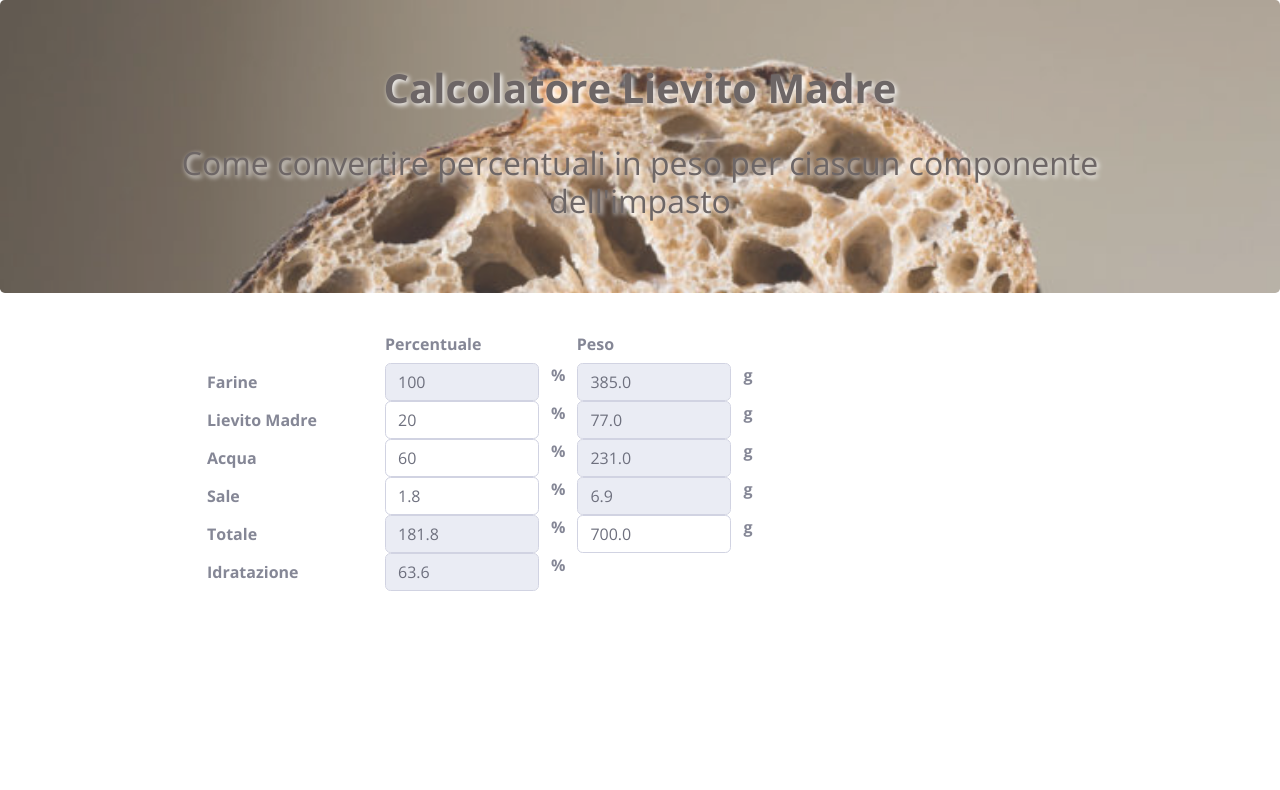
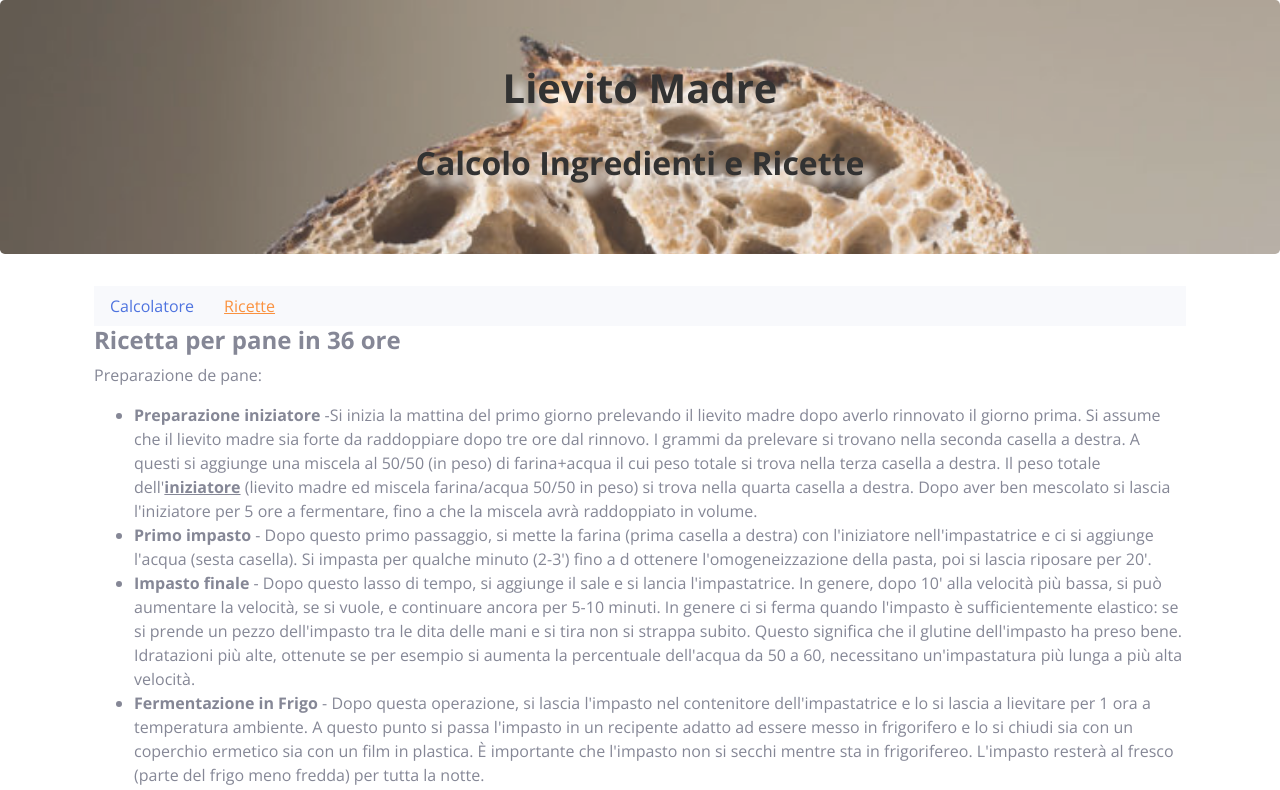
Before and after one commit to octupole/mybootstrap, a React (Create React App) app: page /Recepies in a window 1280 px wide. Shown: the top 790 px of the page. Built offline with nearby package versions, Linux system fonts and the light colour scheme.

Commit message:
Another brick

```diff
--- a/package.json
+++ b/package.json
@@ -10,6 +10,8 @@
     "node-sass": "^4.14.1",
     "react": "^16.13.1",
     "react-dom": "^16.13.1",
+    "react-router": "^5.1.2",
+    "react-router-dom": "^5.1.2",
     "react-scripts": "3.4.1",
     "reactstrap": "^8.4.1"
   },
--- a/public/index.html
+++ b/public/index.html
@@ -25,7 +25,7 @@
       Learn how to configure a non-root public URL by running `npm run build`.
     -->
     <link href="https://fonts.googleapis.com/css2?family=Open+Sans:ital,wght@0,400;0,700;1,400&display=swap" rel="stylesheet">
-    <title>React App</title>
+    <title>Lievito Madre</title>
   </head>
   <body style="font-family: 'Open Sans', sans-serif;">
     <noscript>You need to enable JavaScript to run this app.</noscript>
--- a/src/components/Layouts/Layouts.jsx
+++ b/src/components/Layouts/Layouts.jsx
@@ -2,6 +2,8 @@ import React from 'react';
 import bgimage from '../../assets/images/theperfectloaf.jpg';
 import { Jumbotron, Container } from 'reactstrap';
 import Aux from '../Aux';
+
+
 const styleImg={
   fontFamily: "'Open Sans', sansSerif",
     position: 'relative',
@@ -13,15 +15,15 @@ const styleImg={
     opacity: '0.8',
     backgroundImage: "url("+bgimage+")",
     height: 'cover',
-    color: '#494040',
-    textShadow: '2px 2px 5px white'
+    color: 'black',
+    textShadow: '10px 10px 10px white'
   }
 const layout = ( props ) => (
     <Aux>
     <Jumbotron style={styleImg}>
       <Container>
-    <h1 className="text-center"><b>Calcolatore Lievito Madre</b></h1><br/>
-    <h2 className="text-center">Come convertire percentuali in peso per ciascun componente dell&#39;impasto</h2>
+    <h1 className="text-center"><b>Lievito Madre</b></h1><br/>
+    <h2 className="text-center"><b>Calcolo Ingredienti e Ricette</b></h2>
     </Container>
     </Jumbotron>
     <Container>{props.children}</Container>
--- a/src/components/Layouts/PrintLine.js
+++ b/src/components/Layouts/PrintLine.js
@@ -3,27 +3,30 @@ import { Col, Row, Input, Label } from 'reactstrap';
 
 const printLine = (props) => {
     if(props.in === undefined){
+        const valuePe=parseFloat(props.pe.value).toFixed(1);
         return(
         <Row>
             <Col lg={1} xs={0} />
             <Label xs={3} lg={2}><b>{props.ingredient}</b></Label>
             <Col xs={4} lg={2}>
-                <Input type='number' onChange={props.pe.onchange} value={props.pe.value} readOnly={props.pe.readonly} />
+                <Input type='number' onChange={props.pe.onchange} value={valuePe} readOnly={props.pe.readonly} />
             </Col>
             <b>%</b>
         </Row>
         )
     }
+    const valuePe=props.pe.readonly?props.pe.value.toFixed(1):props.pe.value;
+    const valueIn=props.in.readonly?props.in.value.toFixed(1):props.in.value;
     return (
         <Row>
             <Col lg={1} xs={0} />
             <Label xs={3} lg={2}><b>{props.ingredient}</b></Label>
             <Col xs={4} lg={2}>
-                <Input type='number' onChange={props.pe.onchange} value={props.pe.value} readOnly={props.pe.readonly} />
+                <Input type='number' onChange={props.pe.onchange} value={valuePe} readOnly={props.pe.readonly} />
             </Col>
                 <b>%</b>
             <Col xs="4" lg={2}>
-                <Input type='number' onChange={props.in.onchange} value={props.in.value.toFixed(1)} readOnly={props.in.readonly} />
+                <Input type='number' onChange={props.in.onchange} value={valueIn} readOnly={props.in.readonly} />
             </Col>
             <Col xs="0">
                 <b>g</b>
--- /dev/null
+++ b/src/components/recepies.js
@@ -0,0 +1,27 @@
+import React from 'react';
+const mystyle={textAlign: 'left'};
+
+
+const recepies=(props) =>(
+  <div>
+<h4 className="text-left"><b>Ricetta per pane in 36 ore</b></h4>
+
+<p style={mystyle}>Preparazione de pane:</p>
+
+<ul>
+	<li style={mystyle}><strong>Preparazione iniziatore&nbsp;</strong>-Si inizia la mattina del primo giorno prelevando il lievito madre dopo averlo rinnovato il giorno prima. Si assume che il lievito madre sia forte da raddoppiare dopo tre ore dal rinnovo. I grammi da prelevare si trovano nella seconda casella a destra. A questi si aggiunge una miscela al 50/50 (in peso) di farina+acqua il cui peso totale si trova nella terza casella a destra. Il peso totale dell&#39;<strong><span style={{textDecoration: 'underline'}} >iniziatore</span></strong> (lievito madre ed miscela farina/acqua 50/50 in peso) si trova nella quarta casella a destra. Dopo aver ben mescolato si lascia l&#39;iniziatore per 5 ore a fermentare, fino a che la&nbsp;miscela avr&agrave; raddoppiato in volume.</li>
+	<li style={mystyle}><strong>Primo impasto</strong> - Dopo questo primo passaggio,&nbsp;si mette la farina (prima casella a destra) con l&#39;iniziatore nell&#39;impastatrice e ci&nbsp;si aggiunge l&#39;acqua (sesta casella). Si impasta per qualche minuto (2-3&#39;) fino a d ottenere l&#39;omogeneizzazione della pasta, poi si lascia riposare per 20&#39;.</li>
+	<li style={mystyle}><strong>Impasto finale</strong> - Dopo questo lasso di tempo, si aggiunge il sale e si lancia l&#39;impastatrice. In genere, dopo 10&#39; alla velocit&agrave; pi&ugrave; bassa, si pu&ograve; aumentare la velocit&agrave;, se si vuole, e continuare ancora per 5-10 minuti. In genere ci si ferma quando l&#39;impasto &egrave; sufficientemente elastico: se si prende un pezzo dell&#39;impasto tra le dita delle mani e si tira non si strappa subito. Questo significa che il glutine dell&#39;impasto ha preso bene. Idratazioni pi&ugrave; alte, ottenute se per esempio si aumenta la percentuale dell&#39;acqua da 50 a 60, necessitano un&#39;impastatura pi&ugrave; lunga a pi&ugrave; alta velocit&agrave;.</li>
+	<li style={mystyle}><strong>Fermentazione in Frigo</strong>&nbsp;- Dopo questa operazione, si lascia l&#39;impasto nel contenitore dell&#39;impastatrice e lo si lascia a lievitare&nbsp;per 1 ora a temperatura ambiente. A questo punto si passa l&#39;impasto in un recipente adatto ad essere messo in frigorifero e lo si chiudi sia con un coperchio ermetico sia con un film in plastica. &Egrave; importante che l&#39;impasto non si secchi mentre sta in frigorifereo. L&#39;impasto rester&agrave; al fresco (parte del frigo meno fredda) per tutta la notte.</li>
+	<li style={mystyle}><strong>Formatura</strong> - Al mattino del secondo giorno si toglie l&#39;impasto dal frigo e si forma il pane (uno o pi&ugrave; panetti secondo le dosi) dandogli la forma che si vuole, assicurandosi che il panetto <a href="https://www.youtube.com/watch?v=95r2XSYzahA" target="_blank">sia ben teso</a>&nbsp;dopo piegatura dell&#39;impasto.&nbsp;Finalmente, si mette il pane in un recipiente&nbsp;adatto&nbsp;alla lievitazione finale, ci sono in commercio&nbsp;dei <a href="https://www.amazon.it/Amazy-Cestino-lievitazione-libretto-consigli/dp/B01IDELMPG/ref=sr_1_12?dchild=1&amp;keywords=cestino%2Blievitazione%2Bpane&amp;qid=1587397528&amp;sr=8-12&amp;th=1" target="_blank">cestini di forme varie</a> per questo scopo. In ogni modo, mettere la parte senza pieghe all&#39;interno del cestino o recipiente.</li>
+	<li style={mystyle}><strong>Lievitazione finale</strong> - Si lascia il pane nel cestino ricoperto da un panno per 3 ore circa fino a che l&#39;impasto &egrave; aumentato di volume di una volta e mezza. Per questa fase si pu&ograve; mettere il cestino col pane&nbsp;in&nbsp;forno accendendo la luce interna per avere una temperature vicina ai 30 gradi.</li>
+	<li style={mystyle}><strong>Cottura del pane</strong> - Quando si arriva a mezzora dalla&nbsp;fine della lievitazione si accende il forno mettendo il termostato a 240 C. Su una paletta per forno preventivamente spruzzata con della farina di semola si rovescia il cestino dell&#39;impasto. Prima di informare il pane &egrave; bene fare degli intagli sulla superficie del pane &agrave; X oppure a # con una lama affilata e con colpo netto. Questo evita la fuoriuscita disordinata del vapore d&#39;acqua dal pane durante la cottura. Dopo 5-10&#39; a 240 C si passa il termostato a 190 C e si lascia cuocere per 40&#39;.&nbsp;</li>
+	<li style={mystyle}><strong>Nota Bene&nbsp;</strong>- Il calculatore usa una percentuale d&#39;acqua predefinita del 50 %. Questa si pu&ograve; aumentare, ma bisogna tener presente che l&#39;impasto e la formatura diventano pi&ugrave; difficili se si&nbsp;aumenta a pi&ugrave; del 60 %.</li>
+</ul>
+&nbsp;
+
+
+  </div>
+);
+
+export default recepies;
--- a/src/containers/App.js
+++ b/src/containers/App.js
@@ -4,8 +4,20 @@ import './App.css';
 import Layout from '../components/Layouts/Layouts'
 import Aux from '../components/Aux';
 import CalcBuilder from './CalcBuilder';
-import Example from './Example';
+import Recepies from '../components/recepies';
 
+import {
+  Switch,
+  Route,
+  NavLink,
+  Link
+} from "react-router-dom";
+
+import {
+  Navbar,
+  Nav,
+  NavItem,
+} from 'reactstrap';
 
 //import Example from '../components/example';
 
@@ -13,7 +25,24 @@ const App= ()=> {
   return (
     <Aux>
       <Layout>
-        <CalcBuilder/>
+      <Navbar color="light" light expand>
+          <Nav className="mr-auto" navbar>
+            <NavItem>
+              <NavLink activeStyle={{color: '#fa923f',textDecoration: 'underline'}}
+              style={{paddingRight: '30px'}} to="/" exact >Calcolatore
+              </NavLink>
+            </NavItem>
+            <NavItem>
+              <NavLink activeStyle={{color: '#fa923f',textDecoration: 'underline'}}
+              style={{paddingRight: '30px'}}  to="/Recepies" exact>Ricette
+              </NavLink>
+            </NavItem>
+            </Nav>
+            </Navbar>
+            <Switch>
+              <Route path="/Recepies" exact component={Recepies} />
+              <Route path="/" strict exact component={CalcBuilder} />
+            </Switch>
       </Layout>
     </Aux>
   );
--- a/src/containers/CalcBuilder.js
+++ b/src/containers/CalcBuilder.js
@@ -53,7 +53,7 @@ const CalcBuilder = (props) => {
     myIn.total=parseFloat(event.target.value);
     let coef = myIn.total / myPe.total;
     for (let it in myPe) {
-      myIn[it] = myPe[it] * coef;
+      myIn[it] = it==='total'?myIn.total:myPe[it] * coef;
     }
     setIngredients(myIn);
   }
@@ -101,7 +101,7 @@ const CalcBuilder = (props) => {
           pe={{value: Pe.total, readonly: true }}
           in={{value: In.total, readonly: false, onchange: (evt)=>inChangedHandler(evt)}}/>
         <PrintLine ingredient='Idratazione'
-          pe={{value: hydration.toFixed(1), readonly: true }}/>
+          pe={{value: hydration, readonly: true }}/>
 
         </FormGroup>
       </Form>
--- a/src/index.js
+++ b/src/index.js
@@ -4,10 +4,13 @@ import './index.css';
 import App from './containers/App';
 import * as serviceWorker from './serviceWorker';
 import './custom.scss';
+import {BrowserRouter} from 'react-router-dom';
 
 ReactDOM.render(
   <React.StrictMode>
+    <BrowserRouter>
     <App />
+    </BrowserRouter>
   </React.StrictMode>,
   document.getElementById('root')
 );
```
Also changed, not shown: 1 other file (tests, documents, lock files or other folders).
